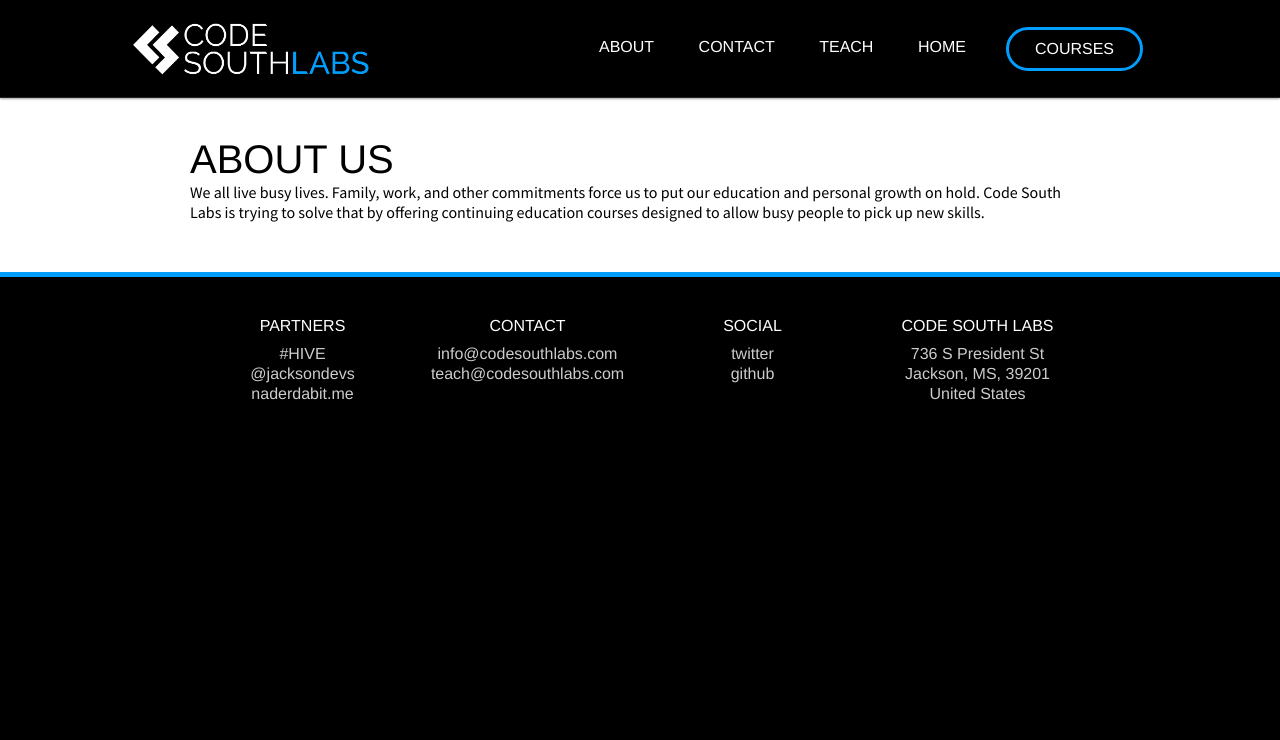
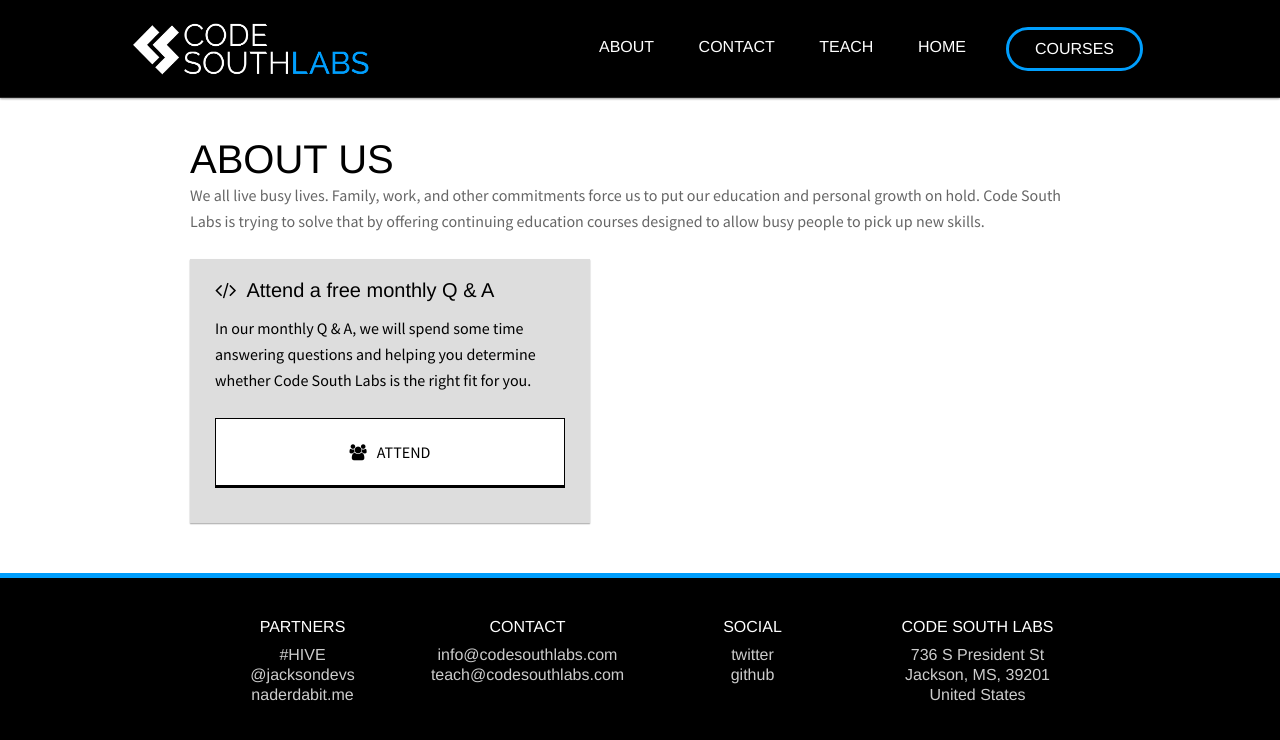
Before and after one commit to dabit3/codesouthlabs, a PHP site: page /about in a window 1280 px wide. Shown: the top 740 px of the page. Run offline with PHP 8.4, Linux system fonts and the light colour scheme; some libraries are stand-ins or nearby versions.

Commit message:
added page content to courses

```diff
--- a/about.php
+++ b/about.php
@@ -7,7 +7,13 @@
 				<h1 class="basich1">ABOUT US</h1>
 				<p class="basicp">We all live busy lives. Family, work, and other commitments force us to put our education and personal growth on hold. Code South Labs is trying to solve that by offering continuing education courses designed to allow busy people to pick up new skills.</p>
 			</div>
-
+			<div class="qanda">
+				<section class="qandasection">
+					<p class="qandasubhead"><i class="fa fa-code"></i>Attend a free monthly Q &amp; A</p>
+					<p>In our monthly Q &amp; A, we will spend some time answering questions and helping you determine whether Code South Labs is the right fit for you. </p>
+					<a href="https://www.eventbrite.com/e/code-south-labs-q-a-session-tickets-14560385505"><p class="qandabutton"><i class="fa fa-users attendqanda"></i>ATTEND</p></a>
+				</section>
+			</div>
 		</div>
 	</div>
 </div>
--- a/courses/intro-to-wordpress.php
+++ b/courses/intro-to-wordpress.php
@@ -16,7 +16,7 @@
 						<i class="fa fa-calendar"></i>
 					</div>
 					<div class="signupforthisclasscopy">
-						<p>January 17 2015</p>
+						<p>Saturday, January 17 2015</p>
 						<p>10:00am - 4:00pm</p>
 					</div>
 					<div class="clearfix"></div>
@@ -49,7 +49,7 @@
 				<img src="../img/courses/introtowordpress.png" width="250" alt="">
 			</div>
 			<p class="sidebardates">Dates for this class</p>
-			<p class="sidebardate"><i class="fa fa-university"></i>January 17 2015</p>
+			<p class="sidebardate"><i class="fa fa-university"></i>Saturday, January 17 2015</p>
 			<p class="sidebardate"><i class="fa fa-university"></i>February 21 2015</p>
 			<p class="sidebardate"><i class="fa fa-university"></i>March 21 2015</p>
 
--- a/courses/responsive-design-bootcamp.php
+++ b/courses/responsive-design-bootcamp.php
@@ -9,6 +9,11 @@
 				From mobile browsers to notebooks to tablets, users are interacting with your sites from a wide array of devices and browsers. Are your designs ready? Learn how to think beyond the desktop and craft beautiful designs that anticipate and respond to your users’ needs.
 			</p>
 			<p class="classp">Join us as we explore CSS techniques and design principles, including fluid grids, flexible images, and media queries, demonstrating how you can deliver a quality experience to your users no matter how large (or small) their display.</p>
+			<h3 class="prerequisites">PREREQUISITES &amp; PREPARATION</h3>
+			<p class="classp theprerequisites">
+			Beginner knowledge of HTML &amp; CSS<br />
+			Please bring a laptop to class.</p>
+
 			<div class="signupforthisclassinfo">
 
 				<div class="signupforthisclassheader">
--- a/css/main.css
+++ b/css/main.css
@@ -767,10 +767,62 @@ footer {
 	margin-bottom: 0px
 }
 
+.qandasubhead {
+	font-size:20px;
+	margin-bottom:12px !important;
+	font-family: 'brandon-grotesque', helvetica, sans-serif !important;
+}
+
 .basicp {
 	font-family: 'Source Sans Pro', sans-serif;
 	margin:0;
-}
+	line-height:26px;
+	color:#666666;
+}
+
+.qanda {
+	padding:18px 25px 15px;
+	background:#dddddd;
+	margin-top:25px;
+	width:350px;
+	box-shadow: 0px 1px 1px rgba(0,0,0,.12), 0px 1px 1.5px rgba(0,0,0,.24);
+}
+
+.qandasection p {
+	font-family: 'Source Sans Pro', sans-serif;
+	margin:0;
+	line-height:26px;
+}
+
+.qandasection i {
+	padding-right:10px;
+}
+
+.qandasection a {
+	text-decoration: none;
+	color:#000000;
+}
+
+.qandabutton {
+	background: #ffffff;
+	text-align: center;
+	margin: 25px 0px 20px 0px !important;
+	padding: 20px;
+	border: 1px solid black;
+	border-bottom: 3px solid black;
+	cursor:pointer;
+	transition: background .3s, color .3s;
+	-webkit-transition: background .3s, color .3s;
+}
+
+.qandabutton:hover {
+	background:#000000;
+	color:#ffffff;
+}
+
+
+
+
 
 /* ********************* END ABOUT PAGE ********************* */
 
@@ -1094,6 +1146,8 @@ footer {
 .signupforthisclassinfo {
 	background: #f7f7f7;
 	box-shadow: 0px 1px 1px rgba(0,0,0,.12), 0px 1px 1.5px rgba(0,0,0,.24);
+	margin-top:30px;
+	margin-bottom:20px;
 }
 
 .signupforthisclassheader {
```
Also changed, not shown: courses/intro-to-web-development.php (+4 -5 lines).
